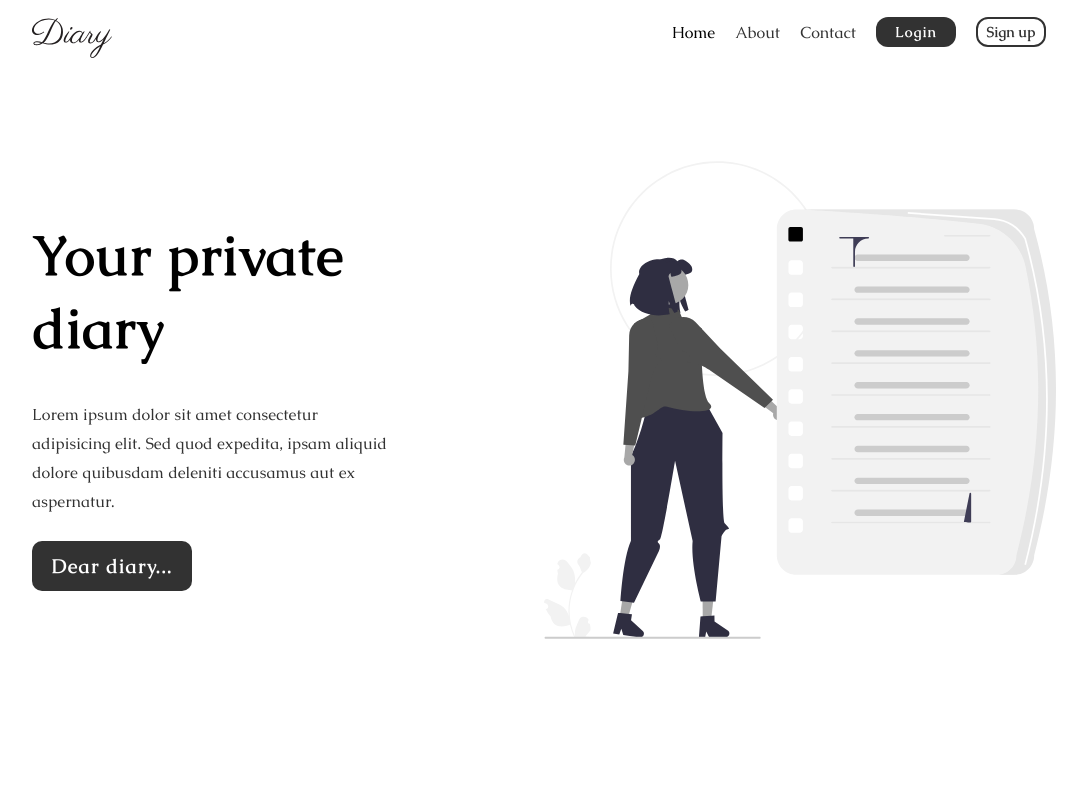
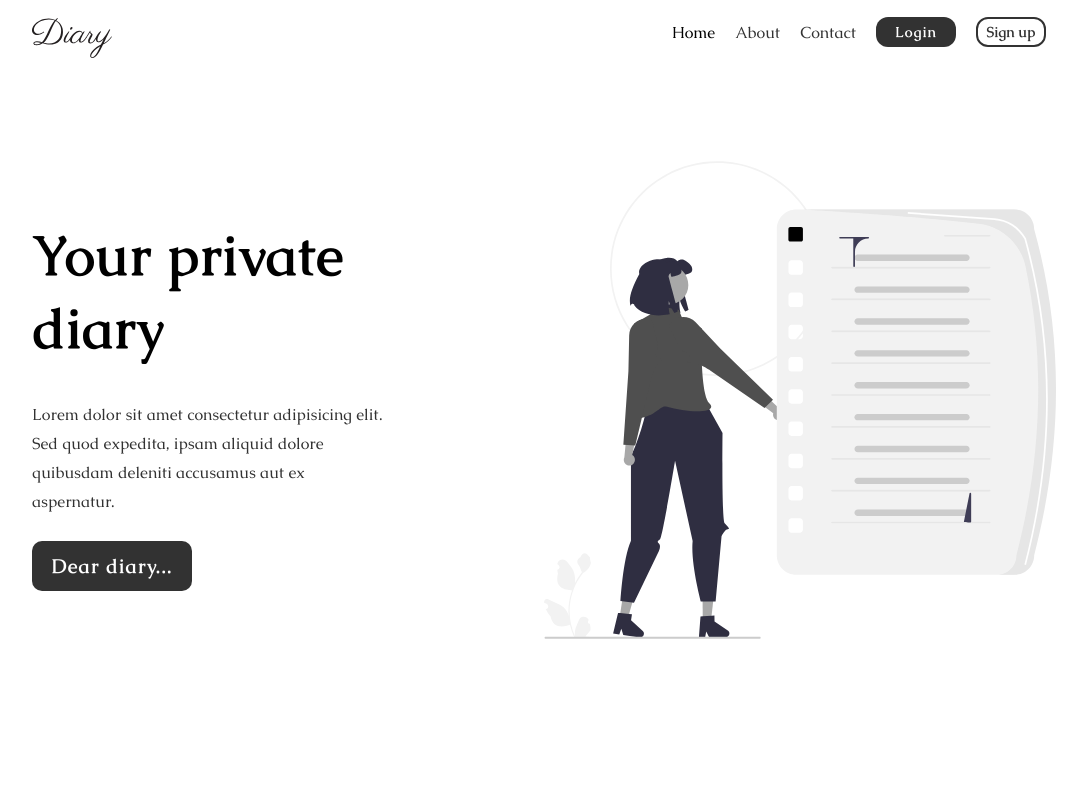
Before and after one commit to Narcis2005/diary-frontend, a Next.js app: page / in a window 1280 px wide. Shown: the top 800 px of the page, without its empty margins (96-1183 px from the left). Built offline with nearby package versions, Linux system fonts and the light colour scheme.

Commit message:
testing ci/cd again

```diff
--- a/components/Hero/index.tsx
+++ b/components/Hero/index.tsx
@@ -24,7 +24,7 @@
                     </HeadingContainer>
                     <ParagraphContainer>
                         <Paragraph>
-                            Lorem ipsum dolor sit amet consectetur adipisicing elit. Sed quod expedita, ipsam aliquid
+                            Lorem  dolor sit amet consectetur adipisicing elit. Sed quod expedita, ipsam aliquid
                             dolore quibusdam deleniti accusamus aut ex aspernatur.
                         </Paragraph>
                     </ParagraphContainer>
--- a/components/JournalComponent/index.tsx
+++ b/components/JournalComponent/index.tsx
@@ -94,14 +94,13 @@
     const [dataByDate, setDataByDate] = useState<IDateByDate[]>(
         data.map((content) => {
             return {
-                content: formatStringsInSubstringsWithNWords(content.content, 130),
+                content: formatStringsInSubstringsWithNWords(content.content, 165),
                 date: content.date,
                 id: content.id,
                 changed: false,
             };
         }),
     );
-    console.log(dataByDate);
     const [newPageData, setNewPageData] = useState<IDateByDate>({
         date: new Date(),
         content: [{ content: "", id: 1 }],
@@ -170,7 +169,6 @@
             { ...newPageData, content: newPageData.content[0].content, isNewEntry: true },
         ];
         const filtredData = dataWithNewPage.filter((entry) => entry.changed);
-        console.log(filtredData);
         setRequestData({ status: "loading", result: null, error: null });
         api.put<IResult>("/diary/update-diary", { entries: filtredData })
             .then((res) => {
```
